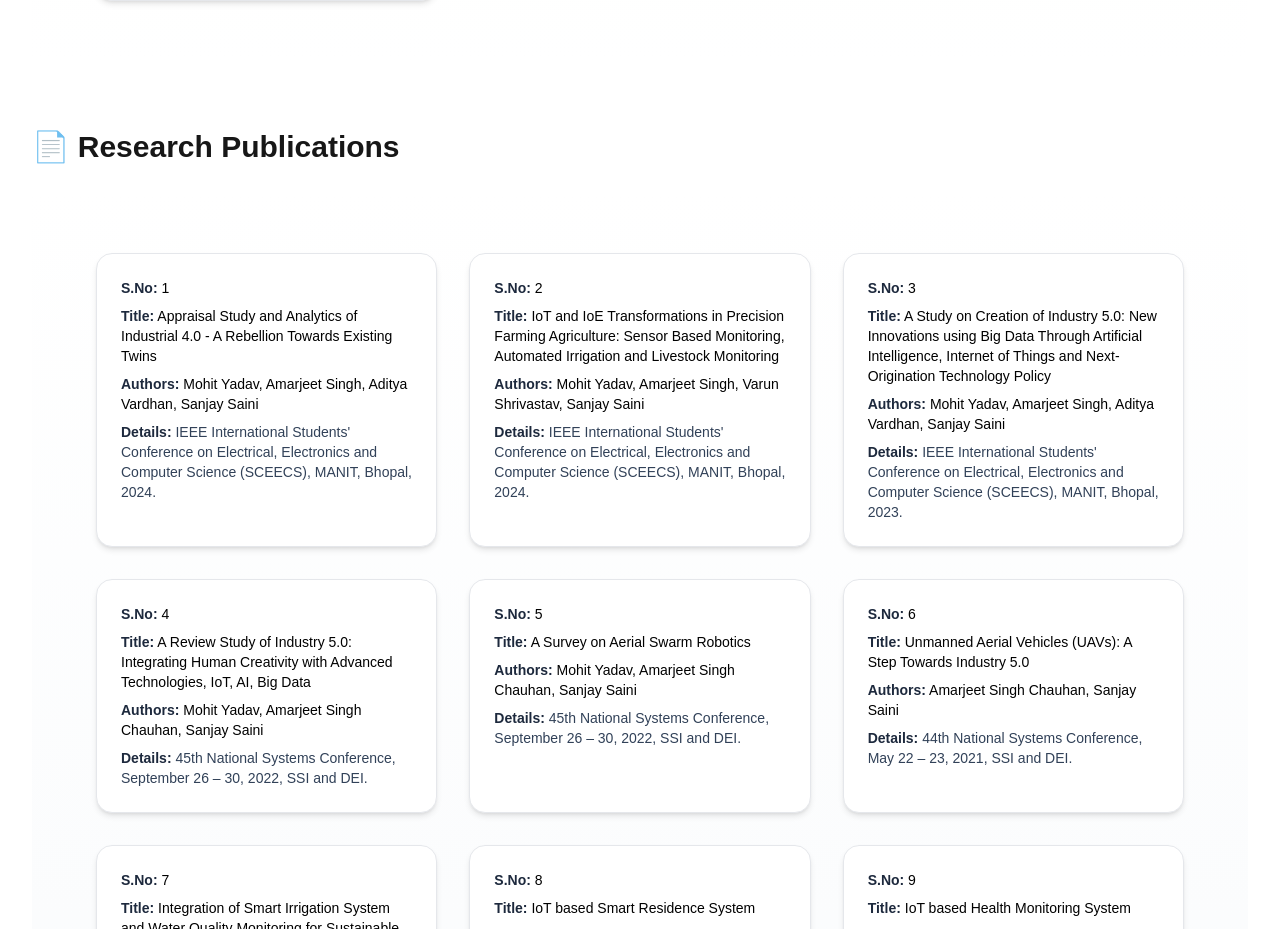
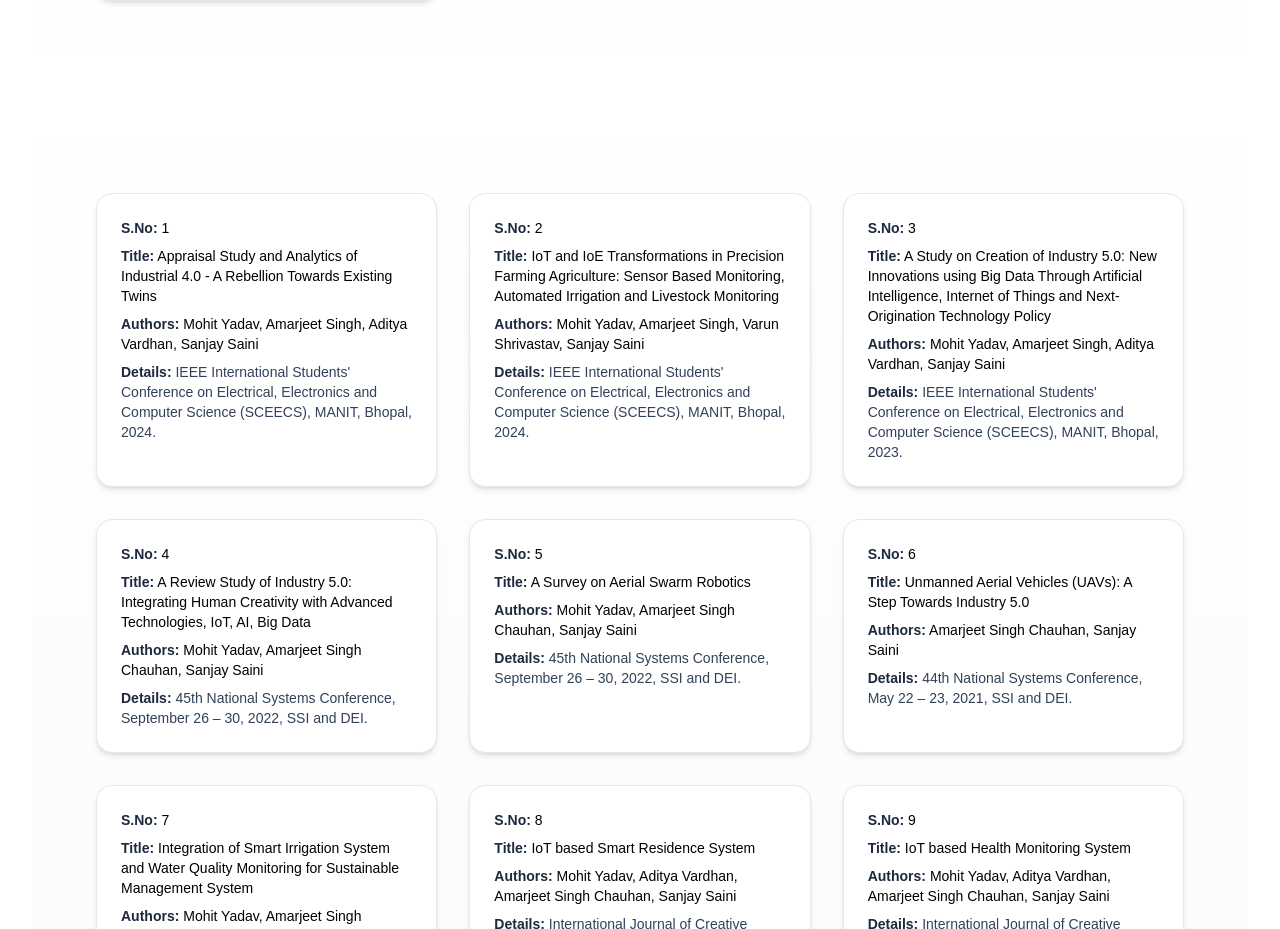
Before and after one commit to Abhisheklogics/sirPortfolio, a Next.js app: page /book in a window 1280 px wide. Shown: the part 1645-2574 px from the top of the page. Built offline with nearby package versions, Linux system fonts and the light colour scheme.

Commit message:
Update page.js

```diff
--- a/src/app/book/page.js
+++ b/src/app/book/page.js
@@ -34,7 +34,7 @@ export default function BooksPage() {
         <CardSpotlightBooks />
       </section>
       <section>
-        <h2 className="text-2xl sm:text-3xl font-bold  mb-6">📄 Research Publications</h2>
+
         <CardSpotlightPublications />
       </section>
     </main>
```
